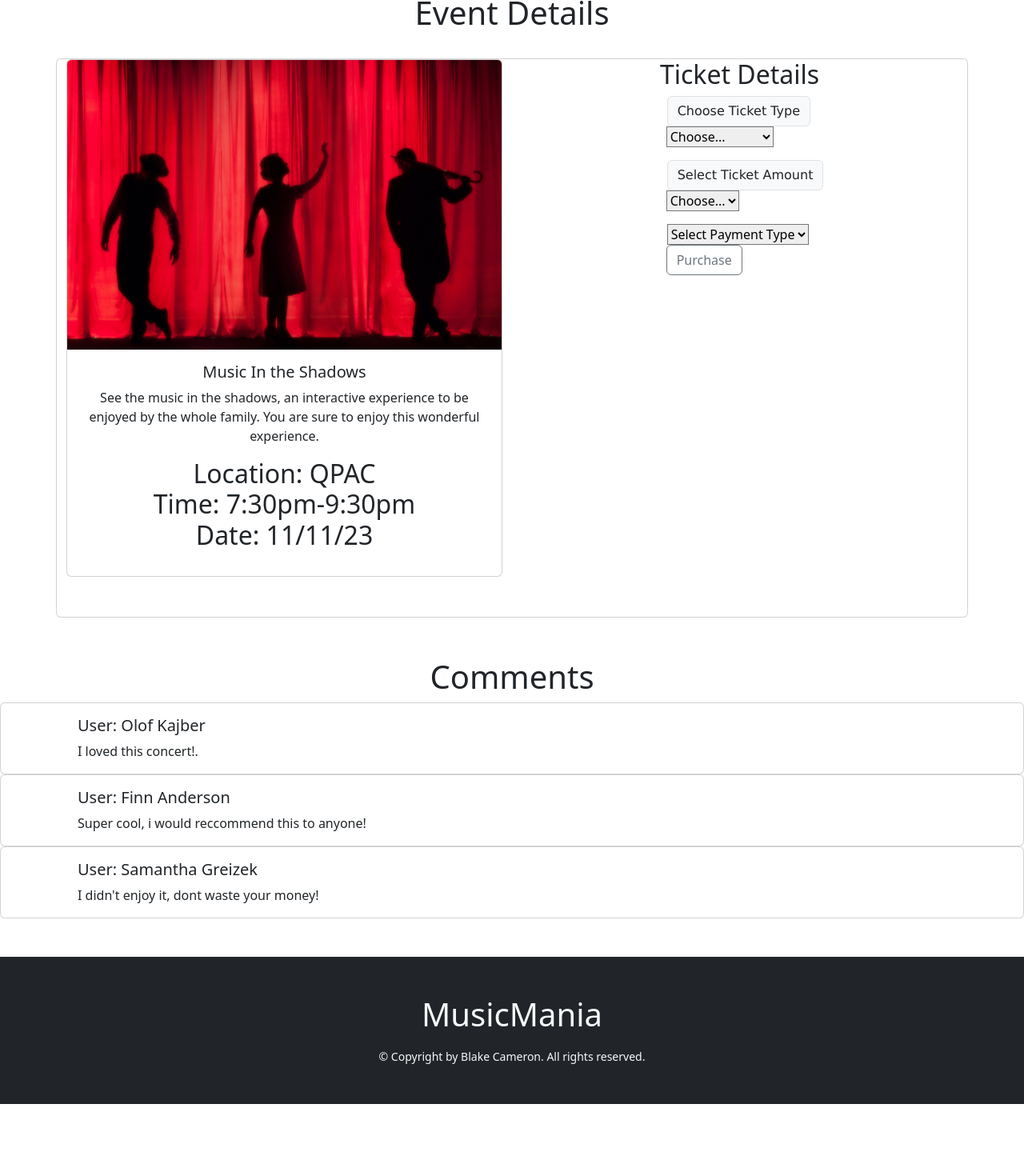
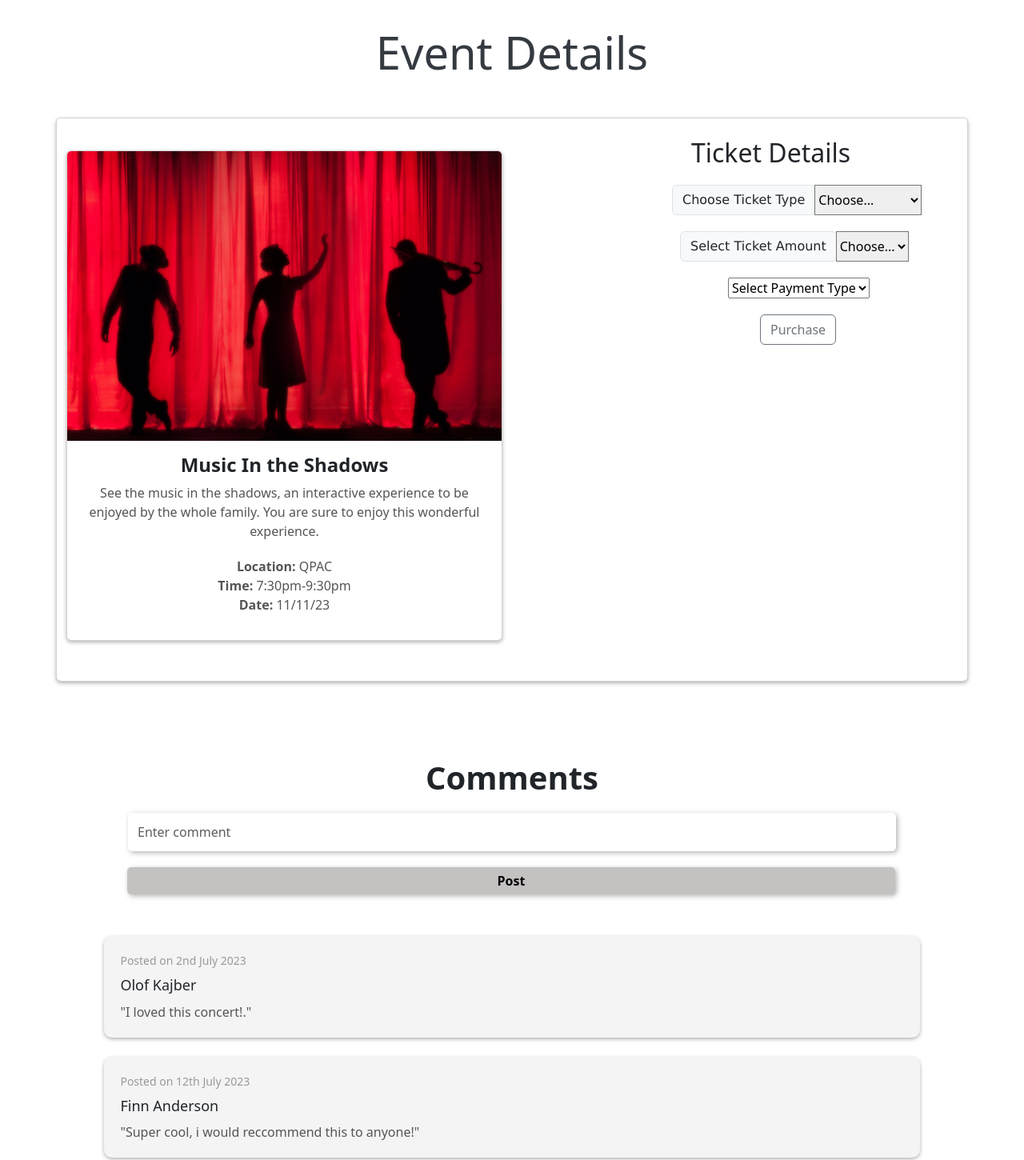
Before and after one commit to IAB-207-Team/IAB207_Assignment_3, a plain HTML site: page n11026138_Cameron/eventdesc.html in a window 1280 px wide. Shown: the part 124-1574 px from the top of the page at 80% size. Before the commit the page ends 1504 px from the top, so only its background shows below. Drawn offline with nearby package versions, Linux system fonts and the light colour scheme.

Commit message:
Changed html and css of the event details page

```diff
--- a/n11026138_Cameron/css/styles.css
+++ b/n11026138_Cameron/css/styles.css
@@ -1,11 +1,31 @@
+.navbar-nav .nav-link:hover {
+    color: white;
+  }
+
+  .navbar-nav .dropdown-menu {
+    background-color: #343a40;
+    border: none;
+  }
+
+  .navbar-nav .dropdown-item {
+    color: #ffffff;
+  }
+
+  .navbar-nav .dropdown-item:hover {
+    background-color: #212529;
+    color: #ffffff;
+  }
+
+  .dropdown-divider {
+    background-color: #ffffff;
+  }
+
 .card header{
     max-width: 500;
     max-height: 500;
 }
 
-.title {
-    padding-bottom: 25px;
-}
+
 
 .input-group-text{
     font-family: Verdana, Geneva, Tahoma, sans-serif;
@@ -20,6 +40,28 @@
 .card-w-75 {
     padding-left: 100px ;
 }
+
+/*Comment Section*/
+#comment-box, #post {
+    border: none;
+    border-radius: 5px;
+    padding: 12px;
+    box-shadow: 2px 2px 6px 0px rgba(0, 0, 0, 0.3);
+    margin-bottom: 20px;
+  }
+
+
+  #post:hover{
+    background-color: #4681f4;
+    color: white;
+  }
+
+  #post{
+    background-color: rgb(196, 193, 193);
+    width: 100%;
+    text-align: center;
+    padding: 5px;
+  }
 
 .userhistory {
     text-align: center;
@@ -51,3 +93,42 @@ form{
 .form-label{
     text-transform: capitalize;
 }
+
+
+.title {
+    margin-top: 40px;
+    font-weight: bold;
+    color: #343a40;
+  }
+
+  .card {
+    margin-top: 40px;
+    border: none;
+    border-radius: 10px;
+    box-shadow: 0 2px 5px rgba(0, 0, 0, 0.3);
+  }
+
+  .card-img-top {
+    border-top-left-radius: 10px;
+    border-top-right-radius: 10px;
+  }
+
+  .card-title {
+    font-size: 24px;
+    font-weight: bold;
+    margin-bottom: 10px;
+    color: #343a40;
+  }
+
+  .card-text {
+    color: #555;
+  }
+
+  .list-unstyled {
+    margin-top: 20px;
+    color: #555;
+  }
+
+  .input-group {
+    margin-top: 20px;
+  }
--- a/n11026138_Cameron/eventdesc.html
+++ b/n11026138_Cameron/eventdesc.html
@@ -45,32 +45,28 @@
     </header>
 
   <center>
-    <h1 class="title">Event Details</h1>
+    <h1 class="title display-4 mb-5 text-center">Event Details</h1>
     <div class="container card">
       <div class="row">
         <div class="col-md-6">
           <div class="card">
-            <img src="images/card1.jpg" alt="An event in brisbane" class="card-img-top">
+            <img src="images/card1.jpg" alt="An event in Brisbane" class="card-img-top">
             <div class="card-body">
               <h5 class="card-title">Music In the Shadows</h5>
-              <p class="card-text">
-                See the music in the shadows, an interactive experience to be enjoyed by the whole family.
-                You are sure to enjoy this wonderful experience.<br>
-                <h2>
-                  Location: QPAC <br>
-                  Time: 7:30pm-9:30pm <br> Date: 11/11/23
-                </h2>
-              </p>
+              <p class="card-text">See the music in the shadows, an interactive experience to be enjoyed by the whole family. You are sure to enjoy this wonderful experience.</p>
+              <ul class="list-unstyled">
+                <li><strong>Location:</strong> QPAC</li>
+                <li><strong>Time:</strong> 7:30pm-9:30pm</li>
+                <li><strong>Date:</strong> 11/11/23</li>
+              </ul>
             </div>
           </div>
         </div>
-        <div class="col-md-6">
-          <h2>
-            Ticket Details
-          </h2>
-          <div class="col-md-4">
-            <center>
-            <div class="input-group mb-3">
+
+        <div class="col-md-6" style="padding-left: 90px;">
+          <br>
+          <h2>Ticket Details</h2>
+          <div class="input-group mb-3" style="padding-left: 110px;">
             <div class="input-group-prepend">
               <label class="input-group-text" for="inputGroupSelect01">Choose Ticket Type</label>
             </div>
@@ -80,10 +76,8 @@
               <option value="2">Silver: $55.99</option>
               <option value="3">Gold: $109.99</option>
             </select>
-
           </div>
-
-            <div class="input-group mb-3">
+          <div class="input-group mb-3" style="padding-left: 120px;">
             <div class="input-group-append">
               <label class="input-group-text" for="inputGroupSelect02">Select Ticket Amount</label>
             </div>
@@ -100,41 +94,67 @@
               <option value="9">Nine (9)</option>
             </select>
           </div>
-
-            <div class="input-group">
+          <div class="input-group" style="padding-left: 180px;">
             <select class="custom-select" id="inputGroupSelect04">
               <option selected>Select Payment Type</option>
               <option value="1">PayPal</option>
               <option value="2">Credit Card</option>
               <option value="3">Bank Transfer</option>
             </select>
-              <div class="input-group-append">
+          </div>
+            <div class="input-group" style="padding-left: 220px;">
               <button class="btn btn-outline-secondary" type="button">Purchase</button>
             </div>
         </div>
+        </center>
+        <br>
+            <br>
+            <br>
+            <br>
+        <article class="comments">
+          <div>
+            <center>
+              <div>
+                <h1><strong>Comments</strong></h1>
+                <div class="input-group mb-3" style="width: 75%;">
+                <input type="text" class="form-control" id="comment-box" placeholder="Enter comment">
+                <button id="post"><strong>Post</strong></button>
+                <ul id="unordered"></ul>
+              </div>
               </div>
             </center>
-        <center>
-        <h1 class="comment-title">Comments</h1>
-      </center>
-        <div class="card w-100" style="padding-left: 80px;">
-          <div class="card-body">
-            <h5 class="card-title">User: Olof Kajber</h5>
-            <p class="card-text">I loved this concert!.</p>
+          </div>
+        </article>
+        <div class="row justify-content-center">
+          <div class="col-10 col-md-8" style="width: 80%;">
+        <article class="comments">
+          <div style="display: flex; flex-direction: column; align-items: flex-start; background-color: #f4f4f4; padding: 20px; border-radius: 10px; box-shadow: 0px 2px 5px rgba(0, 0, 0, 0.3); ">
+            <p style="color: #999; font-size: 14px; margin: 0 0 10px 0;">Posted on 2nd July 2023</p>
+            <h3 style="font-size: 18px; margin: 0 0 10px 0;">Olof Kajber</h3>
+            <p style="color: #555; font-size: 16px; margin: 0;">"I loved this concert!."</p>
+          </div>
+        </article>
+        <br>
+        <article class="comments">
+          <div style="display: flex; flex-direction: column; align-items: flex-start; background-color: #f4f4f4; padding: 20px; border-radius: 10px; box-shadow: 0px 2px 5px rgba(0, 0, 0, 0.3);">
+            <p style="color: #999; font-size: 14px; margin: 0 0 10px 0;">Posted on 12th July 2023</p>
+            <h3 style="font-size: 18px; margin: 0 0 10px 0;">Finn Anderson</h3>
+            <p style="color: #555; font-size: 16px; margin: 0;">"Super cool, i would reccommend this to anyone!"</p>
+          </div>
+        </article>
+        <br>
+        <article class="comments">
+          <div style="display: flex; flex-direction: column; align-items: flex-start; background-color: #f4f4f4; padding: 20px; border-radius: 10px; box-shadow: 0px 2px 5px rgba(0, 0, 0, 0.3);">
+            <p style="color: #999; font-size: 14px; margin: 0 0 10px 0;">Posted on 12th July 2023</p>
+            <h3 style="font-size: 18px; margin: 0 0 10px 0;">Samantha Greizek</h3>
+            <p style="color: #555; font-size: 16px; margin: 0;">"I didn't enjoy it, dont waste your money!"</p>
+          </div>
+        </article>
         </div>
         </div>
-        <div class="card w-100" style="padding-left: 80px;">
-          <div class="card-body">
-            <h5 class="card-title">User: Finn Anderson</h5>
-            <p class="card-text">Super cool, i would reccommend this to anyone!</p>
-          </div>
-        </div>
-        <div class="card w-100" style="padding-left: 80px;">
-          <div class="card-body">
-            <h5 class="card-title">User: Samantha Greizek</h5>
-            <p class="card-text">I didn't enjoy it, dont waste your money!</p>
-          </div>
-        </div>
+
+
+
   </center>
 
 
```
Also changed, not shown: website/templates/base.html (+0 -2 lines). Lines whose indentation alone changed are shown as unchanged.
